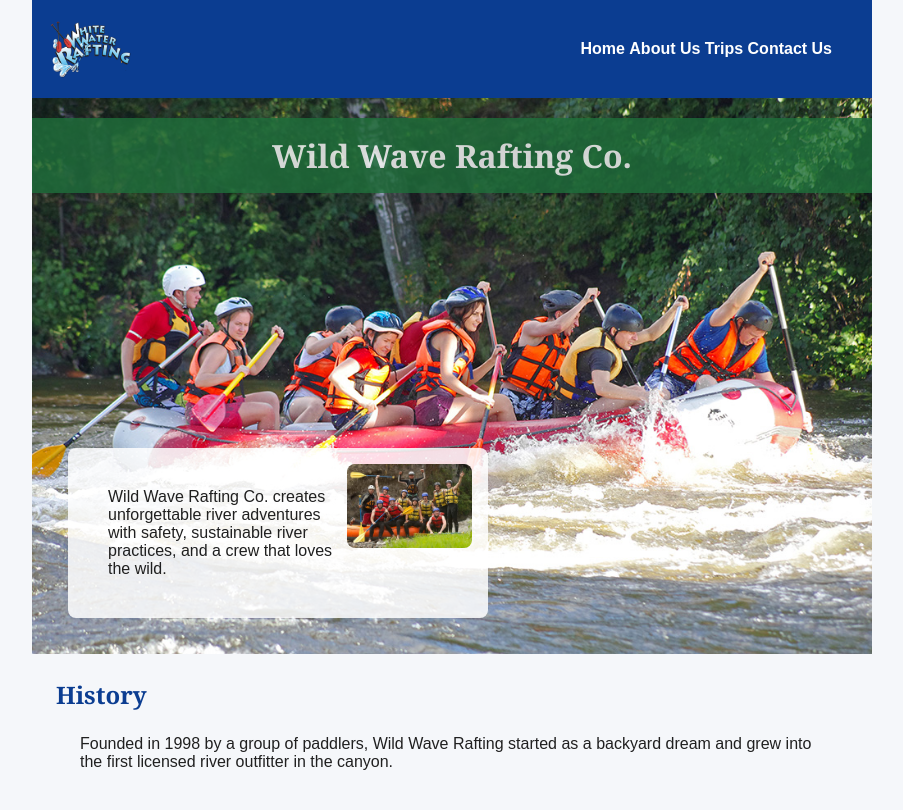
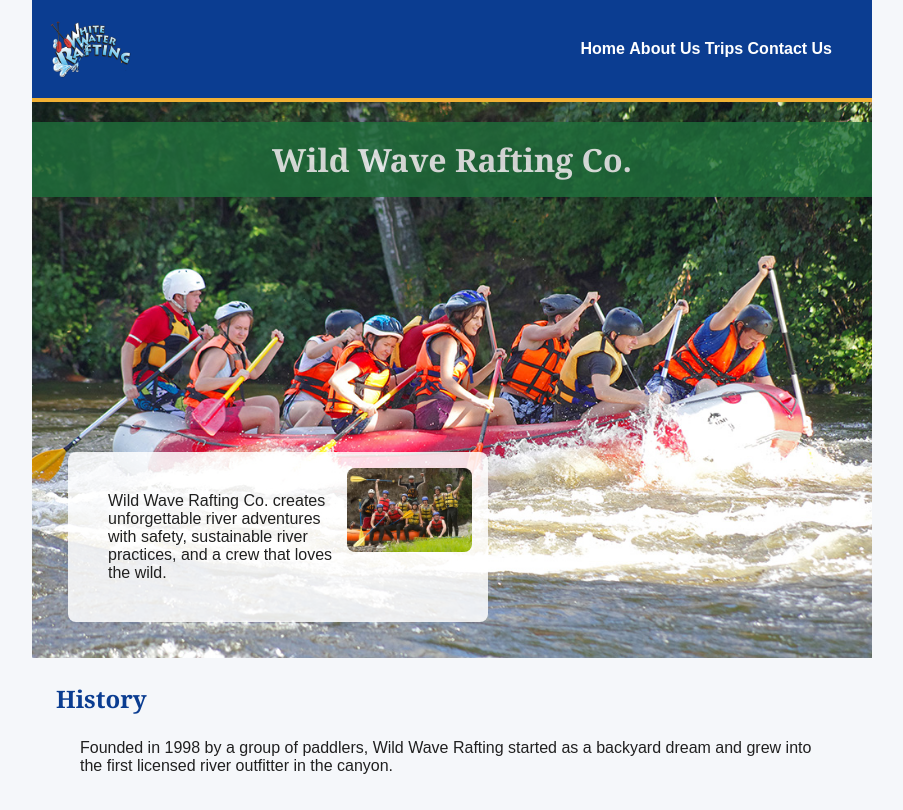
Before and after one commit to akellofatumakedrine-create/wdd130, a plain HTML site: page wwr/about.html in a window 1280 px wide. Shown: the top 810 px of the page, without its empty margins (188-1091 px from the left). Drawn offline with Linux system fonts and the light colour scheme.

Commit message:
Enhance styling in rafting.css: add border to header and improve reset styles

```diff
--- a/wwr/styles/rafting.css
+++ b/wwr/styles/rafting.css
@@ -7,7 +7,9 @@
     --body-font: "Arial", sans-serif;
 }
 
-* {
+*,
+*::before,
+*::after {
     margin: 0;
     padding: 0;
     box-sizing: border-box;
@@ -120,3 +122,8 @@ footer {
     width: 32px;
     height: 32px;
 }
+
+header {
+    background-color: var(--primary-color);
+    border-bottom: 4px solid var(--secondary-color);
+}
```
